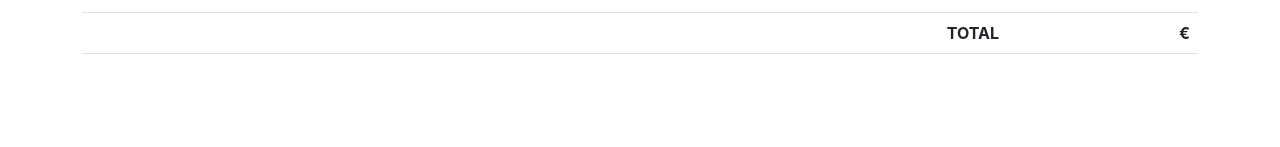
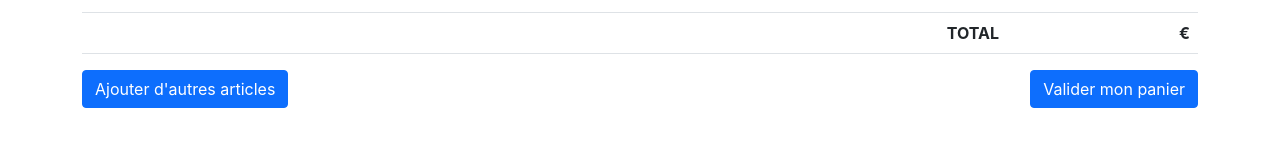
Before and after one commit to StephaneRavet/acme-plus, a React (Create React App) app in the folder frontend/: page /cart in a window 1280 px wide. Shown: the part 255-402 px from the top of the page. Built offline with nearby package versions, Linux system fonts and the light colour scheme; no server answers.

Commit message:
Add cart buttons

```diff
--- a/frontend/src/pages/Cart.jsx
+++ b/frontend/src/pages/Cart.jsx
@@ -1,9 +1,10 @@
 import { useState, useEffect } from 'react';
 import axios from 'axios';
-import { NavLink } from 'react-router-dom'
+import { NavLink, useNavigate } from 'react-router-dom'
 import { useCallback } from 'react';
 
 function Cart() {
+  const navigate = useNavigate();
   const [cart, setCart] = useState({});
 
   const getCart = useCallback(async () => {
@@ -18,6 +19,12 @@ function Cart() {
     await axios.patch('/user/basket', { product: { productId, quantity } })
     await getCart()
   }, [getCart])
+
+  const checkout = useCallback(async () => {
+    await axios.get('/user/checkout')
+    navigate('/')
+  }, [])
+
   return (
     <div>
 
@@ -65,6 +72,12 @@ function Cart() {
           </tr>
         </tfoot>
       </table>
+      <div className='d-flex justify-content-between'>
+        <NavLink to='/'>
+          <button className='btn btn-primary'>Ajouter d'autres articles</button>
+        </NavLink>
+        <button className='btn btn-primary' onClick={checkout}>Valider mon panier</button>
+      </div>
     </div >
   );
 }
```
